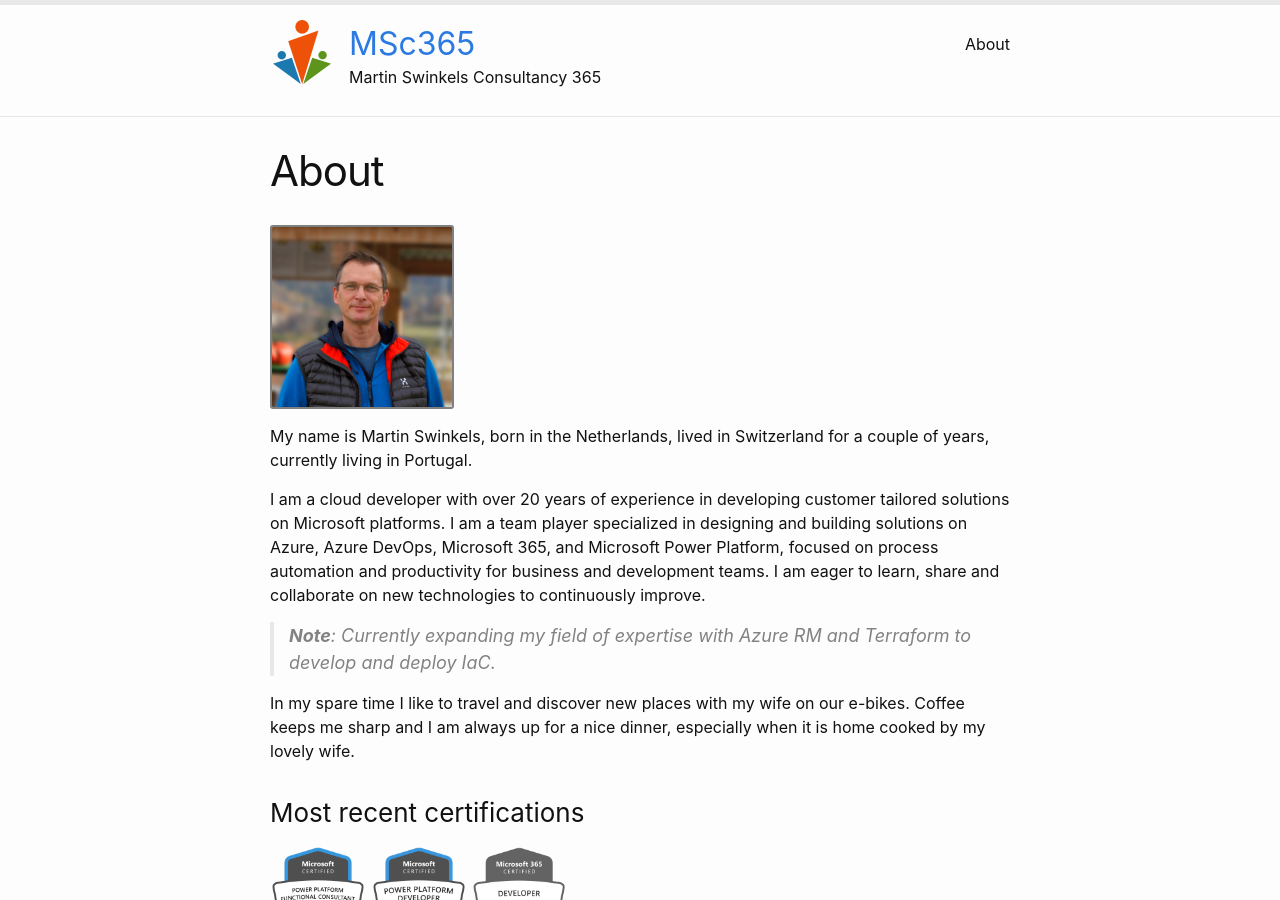
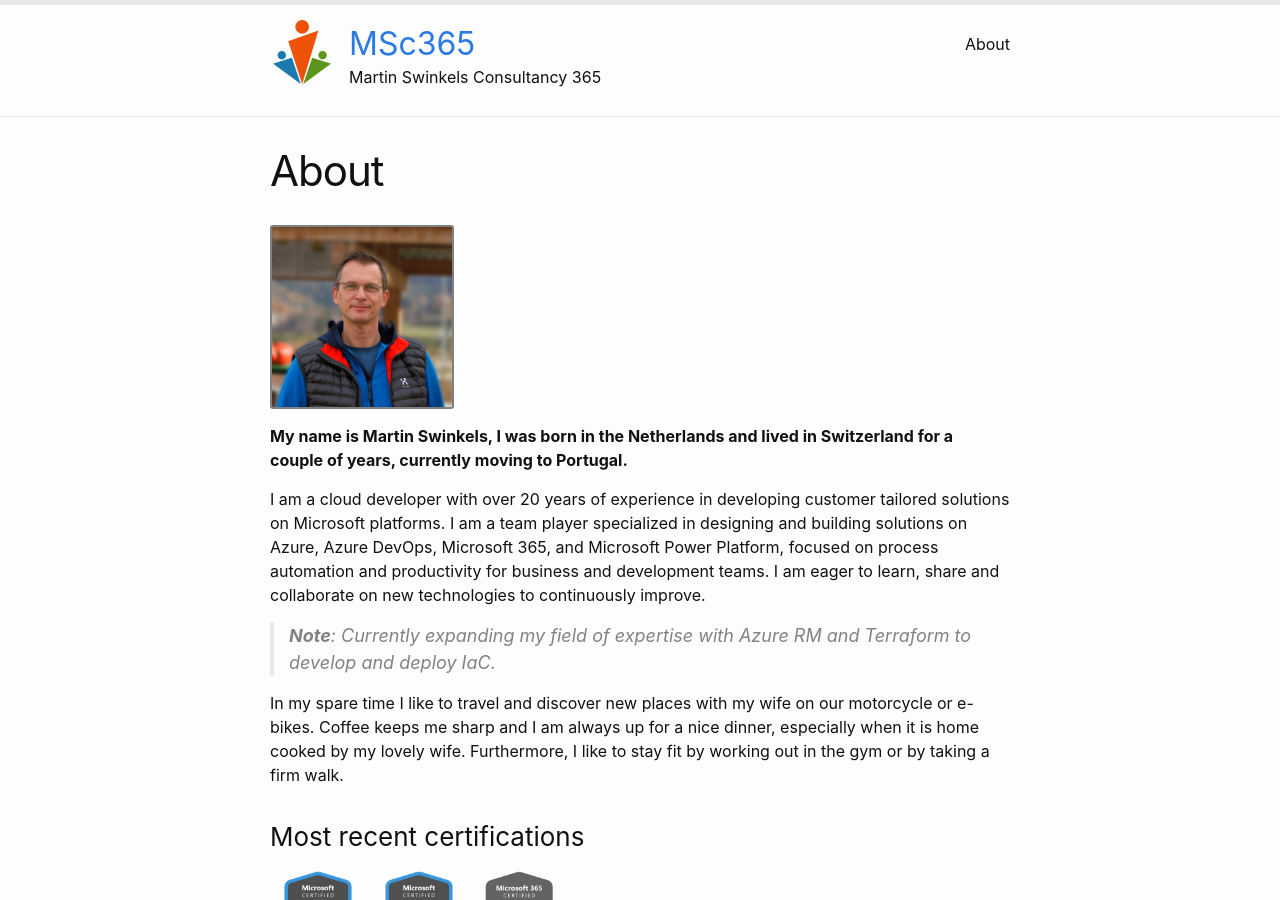
Before and after one commit to msc365/msc365.github.io, a Jekyll site: the page built from about.md, in a window 1280 px wide and 900 px high. Built offline with Jekyll 4.4.1, drawn with Linux system fonts in a browser that asks for light colours.

Commit message:
Update about.md

```diff
--- a/about.md
+++ b/about.md
@@ -6,13 +6,13 @@
 
 <img style="border-radius: 3px; border-color: gray; border-style: solid; border-width: 2px" src="https://msc365.eu/assets/img/msc365-profile.jpg" width="180px">
 
-My name is Martin Swinkels, born in the Netherlands, lived in Switzerland for a couple of years, currently living in Portugal.
+**My name is Martin Swinkels, I was born in the Netherlands and lived in Switzerland for a couple of years, currently moving to Portugal.**
 
 I am a cloud developer with over 20 years of experience in developing customer tailored solutions on Microsoft platforms. I am a team player specialized in designing and building solutions on Azure, Azure DevOps, Microsoft 365, and Microsoft Power Platform, focused on process automation and productivity for business and development teams. I am eager to learn, share and collaborate on new technologies to continuously improve.
 
 > **Note**: Currently expanding my field of expertise with Azure RM and Terraform to develop and deploy IaC.
 
-In my spare time I like to travel and discover new places with my wife on our e-bikes. Coffee keeps me sharp and I am always up for a nice dinner, especially when it is home cooked by my lovely wife.
+In my spare time I like to travel and discover new places with my wife on our motorcycle or e-bikes. Coffee keeps me sharp and I am always up for a nice dinner, especially when it is home cooked by my lovely wife. Furthermore, I like to stay fit by working out in the gym or by taking a firm walk.
 
 ### Most recent certifications
 
```
